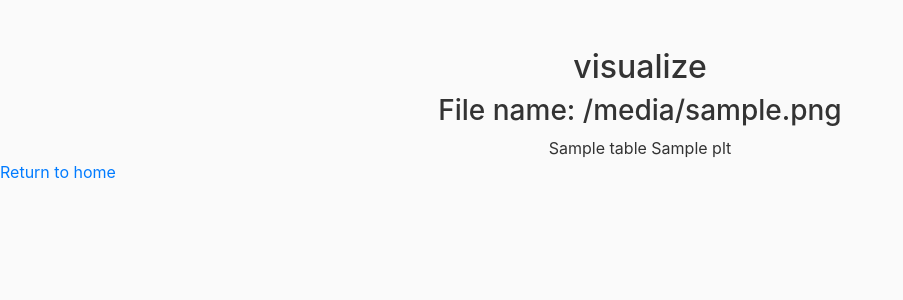
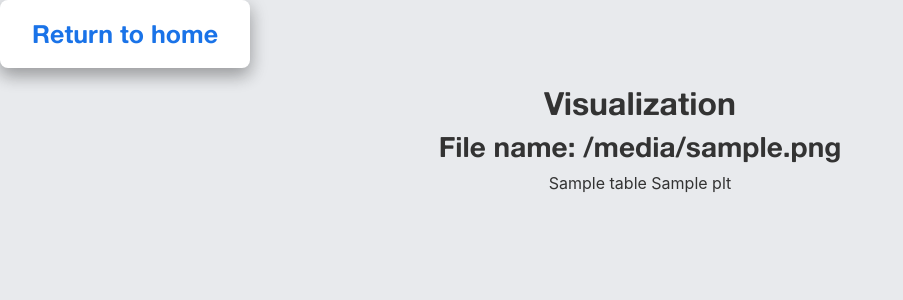
Before and after one commit to eearchey/iron_handmaidens, a Django app: template iron_handmaidens/data/templates/data/visualize.html in a window 1280 px wide. Shown: the top 300 px of the page, without its empty margins (0-903 px from the left). Run offline with Django 3.2, Linux system fonts and the light colour scheme; the template is opened without the code that fills it: most values are stand-ins (such as "Sample title", 1, 10 or a date in 2020); some libraries are stand-ins or nearby versions.

Commit message:
Improved visualize UI

```diff
--- a/iron_handmaidens/data/static/css/main.css
+++ b/iron_handmaidens/data/static/css/main.css
@@ -1,7 +1,7 @@
 body {
   background: #fafafa;
   color: #333333;
-  margin-top: 3rem;
+  margin: 0;
   width: 100%;
   height: 100%;
 }
--- a/iron_handmaidens/data/templates/data/base.html
+++ b/iron_handmaidens/data/templates/data/base.html
@@ -13,7 +13,11 @@
         <link rel="shortcut icon" href="{% static 'images/favicon.ico' %}" />
         <title>Iron Handmaidens</title>
       </head>
-
+<style>
+  body{
+    margin-top: 0rem;
+  }
+</style>
 <body>
 <!--
 <header class="site-header">
--- a/iron_handmaidens/data/templates/data/visualize.html
+++ b/iron_handmaidens/data/templates/data/visualize.html
@@ -1,13 +1,39 @@
 {% extends "data/base.html" %}
 {% block content %}
-
+<style>
+	body{
+		background-color: #E8EAED;
+	}
+</style>
+<body>
+	<style>
+		h2{
+			font-family: AlteHaasGroteskBold;
+		}
+		h3{
+			font-family: AlteHaasGroteskBold;
+		}
+		button{
+			background-color: white;
+			border: none;
+			border-radius: 8px;
+			box-shadow: 0 8px 16px 0 rgba(0,0,0,0.2), 0 6px 20px 0 rgba(0,0,0,0.19);
+			color: #1A73E8;
+			cursor: pointer;
+			display: inline-block;
+			font-family: AlteHaasGroteskBold;
+			font-size:25px;
+			padding: 15px 32px;
+		}
+	</style>
+	<p><button href="{% url 'data-home' %}" class="button">Return to home</button></p>
 	<script src="https://cdn.plot.ly/plotly-2.9.0.min.js"></script>
 	<div align="center">
-	<h2>visualize</h2>
+		<h2>Visualization</h2>
 		<h3>File name: {{ filename }}</h3>
 		{{ table | safe }}
 		{{ plt | safe }}
 	</div>
-<p><a href="{% url 'data-home' %}">Return to home</a></p>
+</body>
 
 {% endblock content %}
```
Lines whose indentation alone changed are shown as unchanged.
